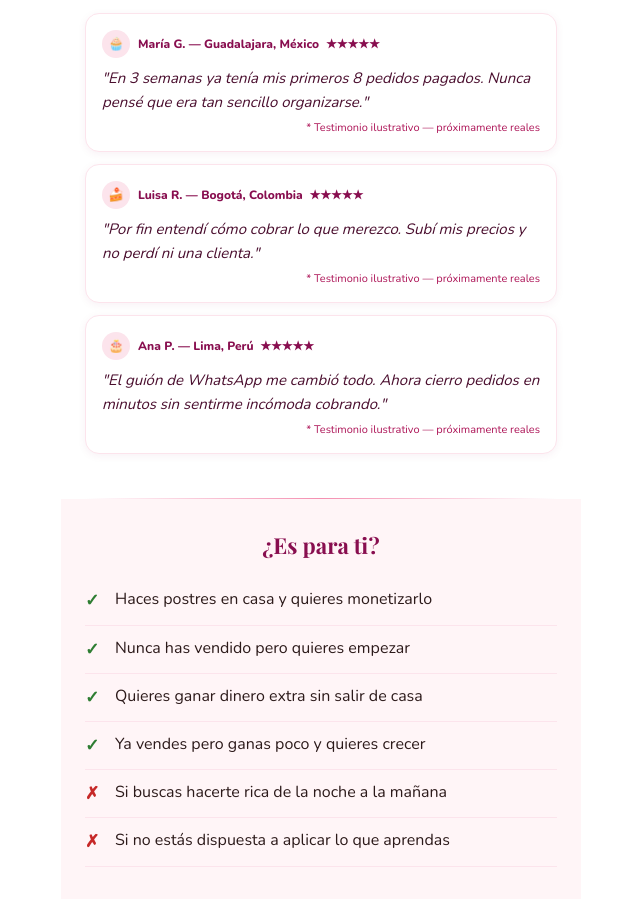
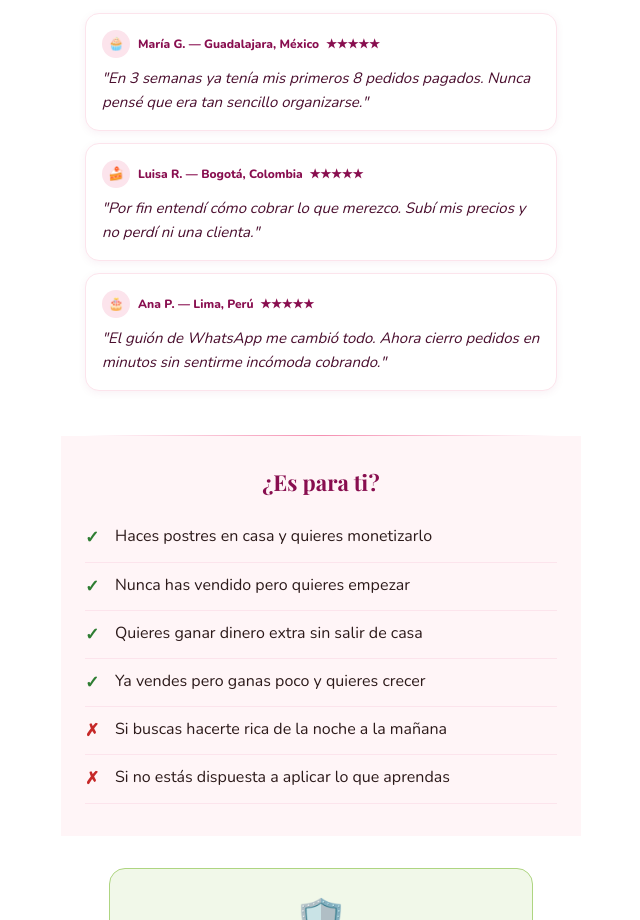
Before and after one commit to sasamo-png/Landing_producto_1, a plain HTML site: page index.html in a window 1280 px wide. Shown: the part 2780-3700 px from the top of the page, without its empty margins (319-959 px from the left). Drawn offline with nearby package versions, Linux system fonts and the light colour scheme.

Commit message:
UI: Remove 'Testimonio ilustrativo' labels from testimonials

```diff
--- a/index.html
+++ b/index.html
@@ -262,17 +262,17 @@
   <div class="testi-card">
     <div class="testi-name"><span class="avatar">🧁</span> María G. — Guadalajara, México &nbsp;★★★★★</div>
     <p>"En 3 semanas ya tenía mis primeros 8 pedidos pagados. Nunca pensé que era tan sencillo organizarse."</p>
-    <span class="testi-coming">* Testimonio ilustrativo — próximamente reales</span>
+
   </div>
   <div class="testi-card">
     <div class="testi-name"><span class="avatar">🍰</span> Luisa R. — Bogotá, Colombia &nbsp;★★★★★</div>
     <p>"Por fin entendí cómo cobrar lo que merezco. Subí mis precios y no perdí ni una clienta."</p>
-    <span class="testi-coming">* Testimonio ilustrativo — próximamente reales</span>
+
   </div>
   <div class="testi-card">
     <div class="testi-name"><span class="avatar">🎂</span> Ana P. — Lima, Perú &nbsp;★★★★★</div>
     <p>"El guión de WhatsApp me cambió todo. Ahora cierro pedidos en minutos sin sentirme incómoda cobrando."</p>
-    <span class="testi-coming">* Testimonio ilustrativo — próximamente reales</span>
+
   </div>
 </div>
 
```
